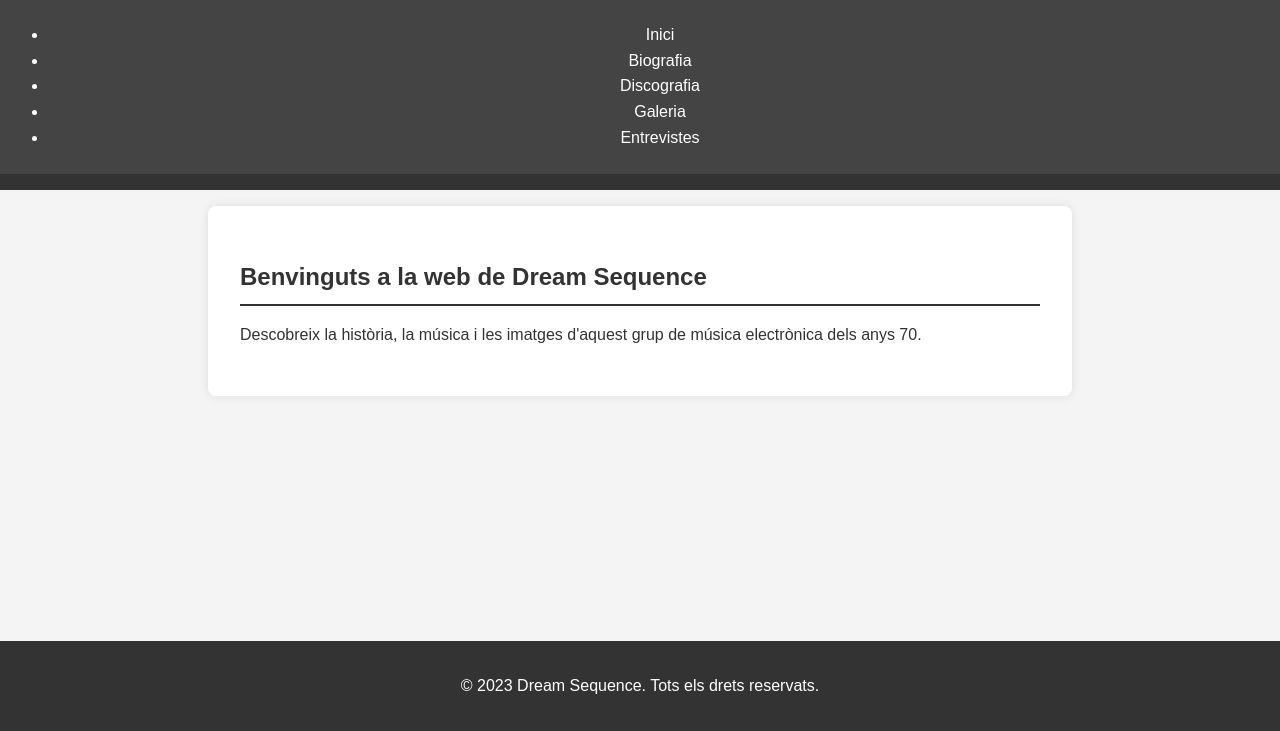
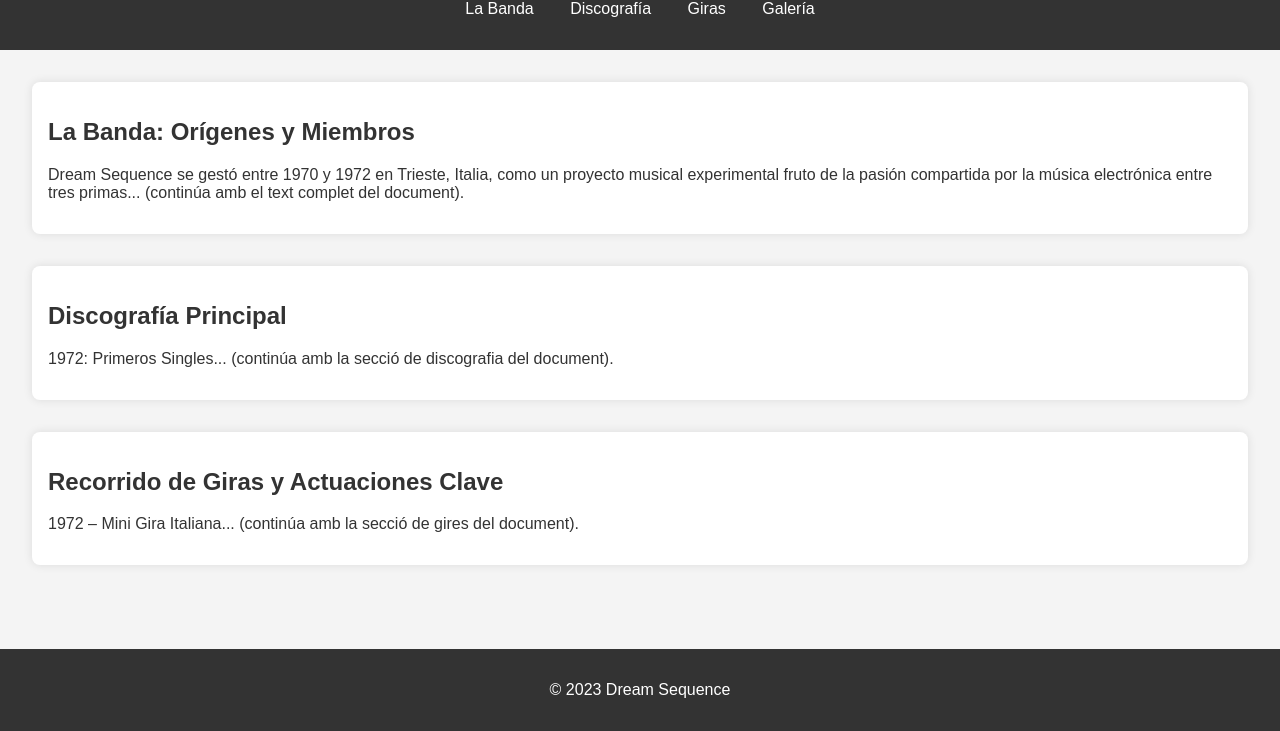
Before and after one commit to joanm-github/dream-sequence, a plain HTML site: page index.html in a window 1280 px wide. Shown: the part 69-800 px from the top of the page. Drawn offline with Linux system fonts and the light colour scheme.

Commit message:
Add files via upload

```diff
--- a/index.html
+++ b/index.html
@@ -1,32 +1,39 @@
 <!DOCTYPE html>
-<html lang="ca">
+<html lang="es">
 <head>
     <meta charset="UTF-8">
     <meta name="viewport" content="width=device-width, initial-scale=1.0">
-    <title>Dream Sequence</title>
-    <link rel="stylesheet" href="assets/css/styles.css">
+    <title>Dream Sequence: Trieste 72</title>
+    <link rel="stylesheet" href="styles.css">
 </head>
 <body>
     <header>
-        <h1>Dream Sequence</h1>
+        <h1>Dream Sequence: Trieste 72</h1>
         <nav>
             <ul>
-                <li><a href="index.html">Inici</a></li>
-                <li><a href="biografia.html">Biografia</a></li>
-                <li><a href="discografia.html">Discografia</a></li>
-                <li><a href="galeria.html">Galeria</a></li>
-                <li><a href="entrevistes.html">Entrevistes</a></li>
+                <li><a href="#la-banda">La Banda</a></li>
+                <li><a href="#discografia">Discografía</a></li>
+                <li><a href="#giras">Giras</a></li>
+                <li><a href="gallery.html">Galería</a></li>
             </ul>
         </nav>
     </header>
     <main>
-        <section>
-            <h2>Benvinguts a la web de Dream Sequence</h2>
-            <p>Descobreix la història, la música i les imatges d'aquest grup de música electrònica dels anys 70.</p>
+        <section id="la-banda">
+            <h2>La Banda: Orígenes y Miembros</h2>
+            <p>Dream Sequence se gestó entre 1970 y 1972 en Trieste, Italia, como un proyecto musical experimental fruto de la pasión compartida por la música electrónica entre tres primas... (continúa amb el text complet del document).</p>
+        </section>
+        <section id="discografia">
+            <h2>Discografía Principal</h2>
+            <p>1972: Primeros Singles... (continúa amb la secció de discografia del document).</p>
+        </section>
+        <section id="giras">
+            <h2>Recorrido de Giras y Actuaciones Clave</h2>
+            <p>1972 – Mini Gira Italiana... (continúa amb la secció de gires del document).</p>
         </section>
     </main>
     <footer>
-        <p>&copy; 2023 Dream Sequence. Tots els drets reservats.</p>
+        <p>&copy; 2023 Dream Sequence</p>
     </footer>
 </body>
 </html>
```
